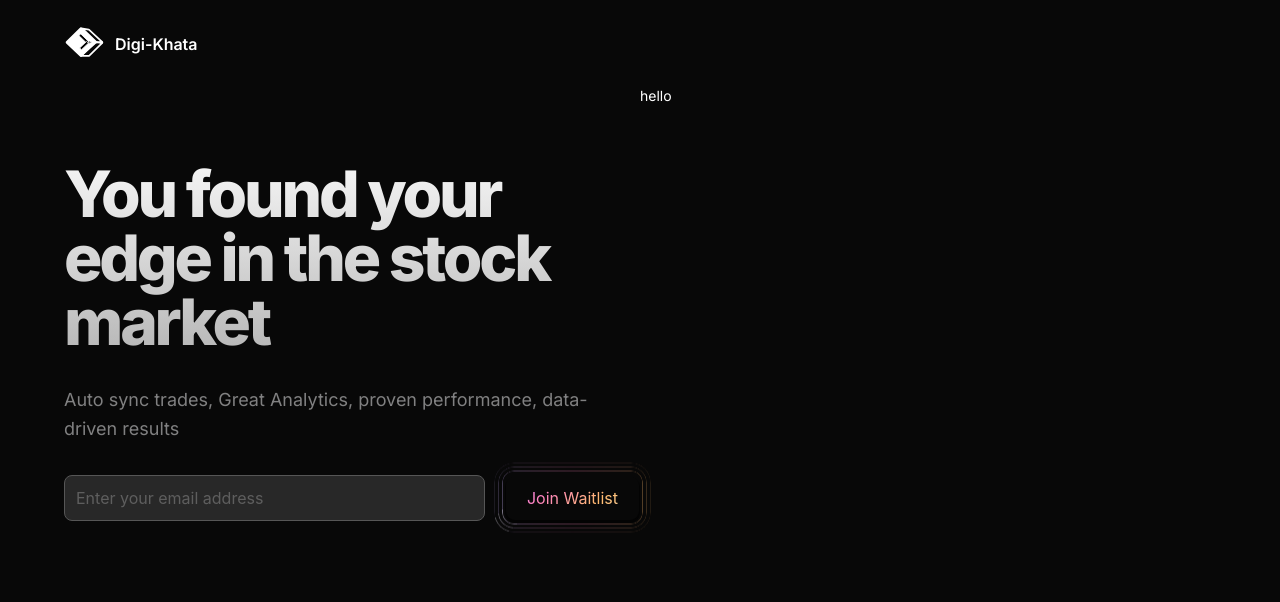
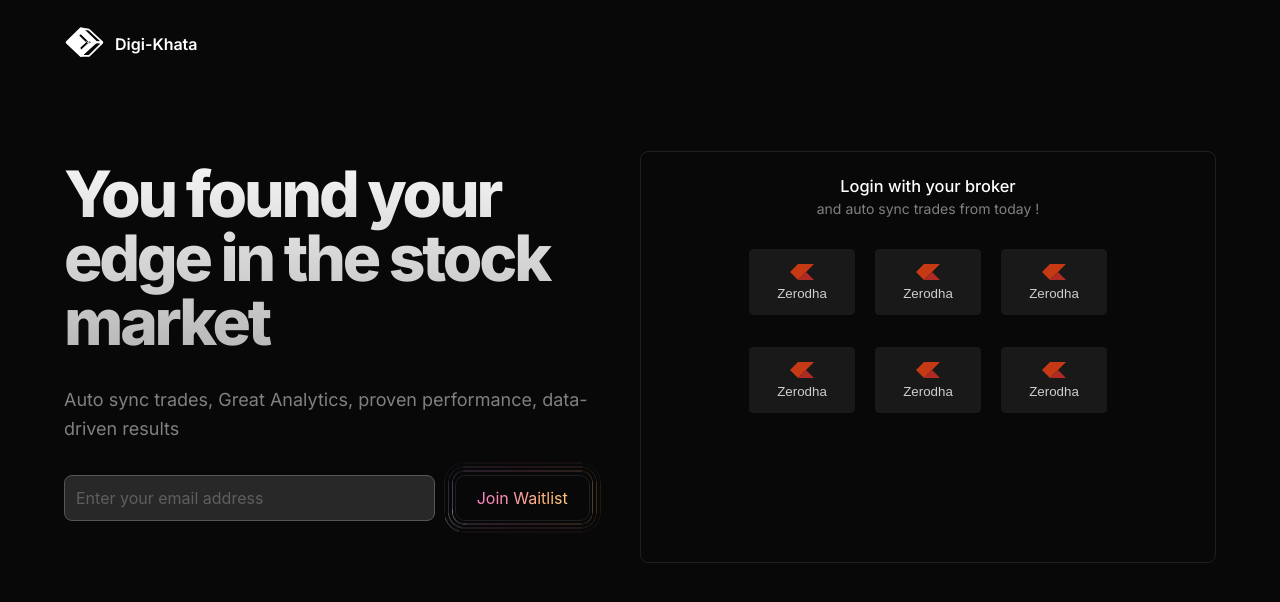
Before and after one commit to bafna-hitesh/digi-khata, a Next.js app in the folder apps/web/: page / in a window 1280 px wide. Shown: the top 602 px of the page. Built offline with nearby package versions, Linux system fonts and the light colour scheme.

Commit message:
feat: :sparkles: login with brokers
login with brokers

BREAKING CHANGE: landing page

```diff
--- a/apps/web/app/global.scss
+++ b/apps/web/app/global.scss
@@ -4,6 +4,8 @@
   --text-primary: #ffffff;
   --text-secondary: #808081;
   --blue: #146ef5;
+  --grey-border: #1f1f1f;
+  --border-radius: 8px;
 }
 
 html {
@@ -36,6 +38,27 @@ html.dark {
   a {
     color: var(--foreground);
     text-decoration: none;
+  }
+
+  button {
+    border: 1px solid var(--grey-border);
+    box-shadow: 0px 1px 2px rgba(16, 24, 40, 0.05);
+    border-radius: 4px;
+    padding: 10px;
+    display: flex;
+    flex-flow: column;
+    align-items: center;
+    justify-content: space-around;
+    color: var(--text-primary);
+    background-color: black;
+    position: relative;
+    cursor: pointer;
+
+    &:disabled {
+      background-color: var(--grey-border);
+      opacity: 0.8;
+      cursor: not-allowed;
+    }
   }
 }
 
@@ -73,8 +96,16 @@ html.light {
   display: flex;
 }
 
+.space-evenly {
+  justify-content: space-evenly;
+}
+
 .f1 {
   flex: 1;
+}
+
+.f2 {
+  flex: 2;
 }
 
 .primary-text-color {
@@ -88,3 +119,15 @@ html.light {
 .gap20 {
   gap: 20px;
 }
+
+.full-height {
+  height: 100%;
+}
+
+.full-width {
+  width: 100%;
+}
+
+.text-center {
+  text-align: center;
+}
--- a/apps/web/app/home.module.scss
+++ b/apps/web/app/home.module.scss
@@ -61,3 +61,7 @@
     }
   }
 }
+
+.brokersContainer {
+  margin-top: 4rem;
+}
--- a/apps/web/app/page.tsx
+++ b/apps/web/app/page.tsx
@@ -3,6 +3,7 @@
 import Logo from '@assets/Logo';
 import cx from 'classnames';
 import Waitlist from '@components/waitlist';
+import LoginWithBrokers from '@components/LoginWithBrokers';
 import styles from './home.module.scss';
 
 export default function Page() {
@@ -26,7 +27,9 @@ export default function Page() {
               </p>
               <Waitlist />
             </div>
-            <div className='f1'>hello</div>
+            <div className={cx('f1', styles.brokersContainer)}>
+              <LoginWithBrokers />
+            </div>
           </div>
         </header>
       </main>
--- /dev/null
+++ b/apps/web/assets/ZerodhaLogo.tsx
@@ -0,0 +1,17 @@
+import { SVGProps } from 'react';
+
+const ZerodhaLogo = ({ height, width }: SVGProps<SVGSVGElement>) => (
+  <svg
+    xmlns='http://www.w3.org/2000/svg'
+    width={width ?? '24'}
+    height={height ?? '16'}
+    viewBox={`0 0 ${width ?? '24'} ${height ?? '16'}`}
+  >
+    <g fillRule='nonzero' fill='none'>
+      <path fill='#F6461A' d='M8 0L0 8l8 8 8-8 8-8z' />
+      <path fill='#DB342C' d='M8 16l8-8 8 8z' />
+    </g>
+  </svg>
+);
+
+export default ZerodhaLogo;
--- /dev/null
+++ b/apps/web/components/LoginWithBrokers/LoginWithBrokers.tsx
@@ -0,0 +1,45 @@
+import { memo } from 'react';
+import cx from 'classnames';
+import ZerodhaLogo from '@assets/ZerodhaLogo';
+import styles from './LoginwithBrokers.module.scss';
+
+const LoginWithBrokers = () => {
+  return (
+    <div className={cx('full-height', styles.container)}>
+      <div className='full-width text-center'>
+        <h3>Login with your broker</h3>
+        <p>and auto sync trades from today !</p>
+      </div>
+      <div className={cx('flex-horizontal-center gap20', styles.brokersWrapper)}>
+        <button disabled type='button'>
+          <ZerodhaLogo />
+          Zerodha
+        </button>
+        <button disabled type='button'>
+          <ZerodhaLogo />
+          Zerodha
+        </button>
+        <button disabled type='button'>
+          <ZerodhaLogo />
+          Zerodha
+        </button>
+      </div>
+      <div className={cx('flex-horizontal-center gap20', styles.brokersWrapper)}>
+        <button disabled type='button'>
+          <ZerodhaLogo />
+          Zerodha
+        </button>
+        <button disabled type='button'>
+          <ZerodhaLogo />
+          Zerodha
+        </button>
+        <button disabled type='button'>
+          <ZerodhaLogo />
+          Zerodha
+        </button>
+      </div>
+    </div>
+  );
+};
+
+export default memo(LoginWithBrokers);
--- /dev/null
+++ b/apps/web/components/LoginWithBrokers/LoginwithBrokers.module.scss
@@ -0,0 +1,23 @@
+.container {
+  border: solid 1px var(--grey-border);
+  border-radius: var(--border-radius);
+  padding: 0.5rem 1rem;
+
+  h3 {
+    font-weight: 500;
+    margin-bottom: 0px;
+    text-align: center;
+  }
+  p {
+    color: var(--text-secondary);
+    margin-top: 0.25rem;
+  }
+  .brokersWrapper {
+    margin: 2rem;
+
+    button {
+      width: 106px;
+      height: 66px;
+    }
+  }
+}
--- /dev/null
+++ b/apps/web/components/LoginWithBrokers/index.tsx
@@ -0,0 +1,3 @@
+import LoginWithBrokers from './LoginWithBrokers';
+
+export default LoginWithBrokers;
--- a/apps/web/components/waitlist/Waitlist.tsx
+++ b/apps/web/components/waitlist/Waitlist.tsx
@@ -7,8 +7,8 @@ const Waitlist = () => {
   const handleFinish = () => {};
   return (
     <Form name='waitlist' size='large' className='d-flex gap20' onFinish={handleFinish}>
-      <Input name='email' type='email' className={cx('f1', styles.EmailInput)} />
-      <FormItem>
+      <Input name='email' type='email' className={cx('f2', styles.EmailInput)} />
+      <FormItem className='f1'>
         <Button htmlType='submit' type='primary' size='large' className={styles.heroActionButton}>
           Join Waitlist
           <div className={styles.heroActionButtonFrames}>
```
